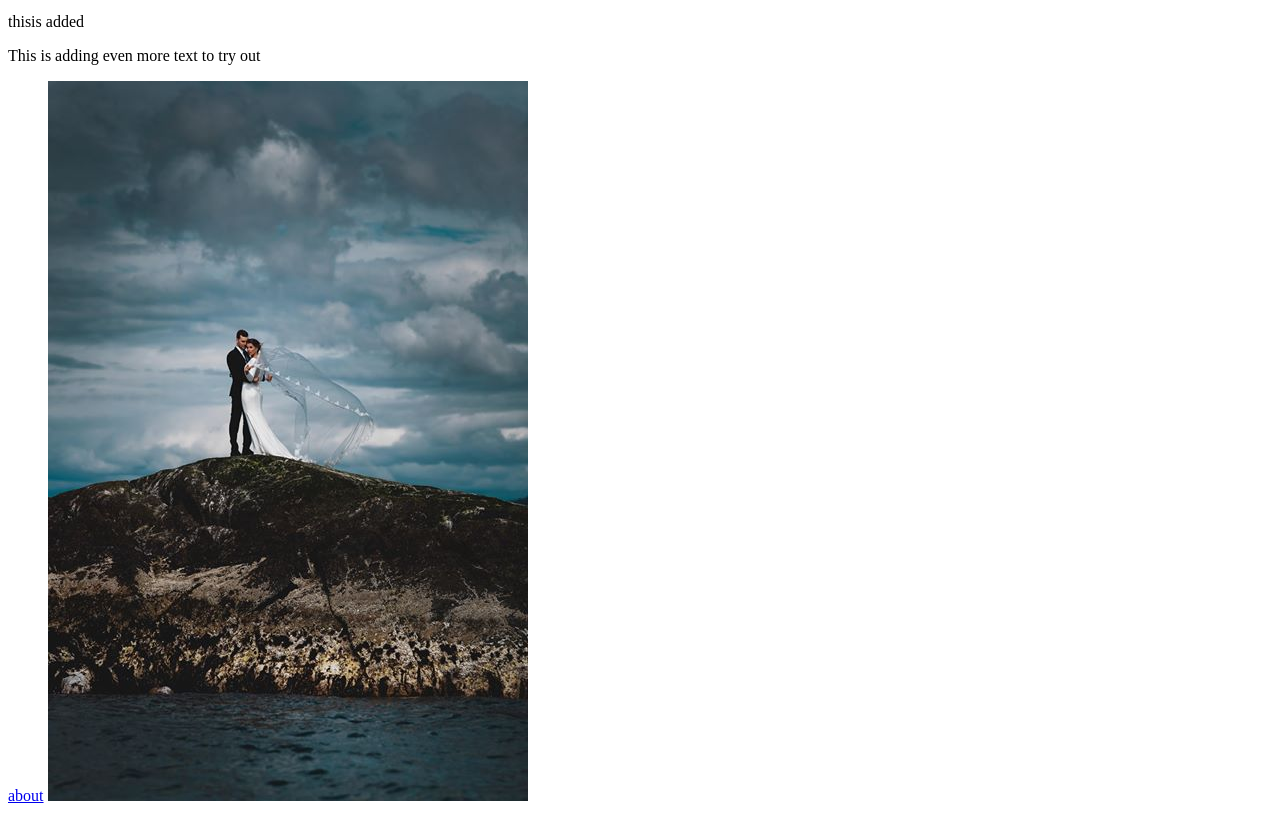
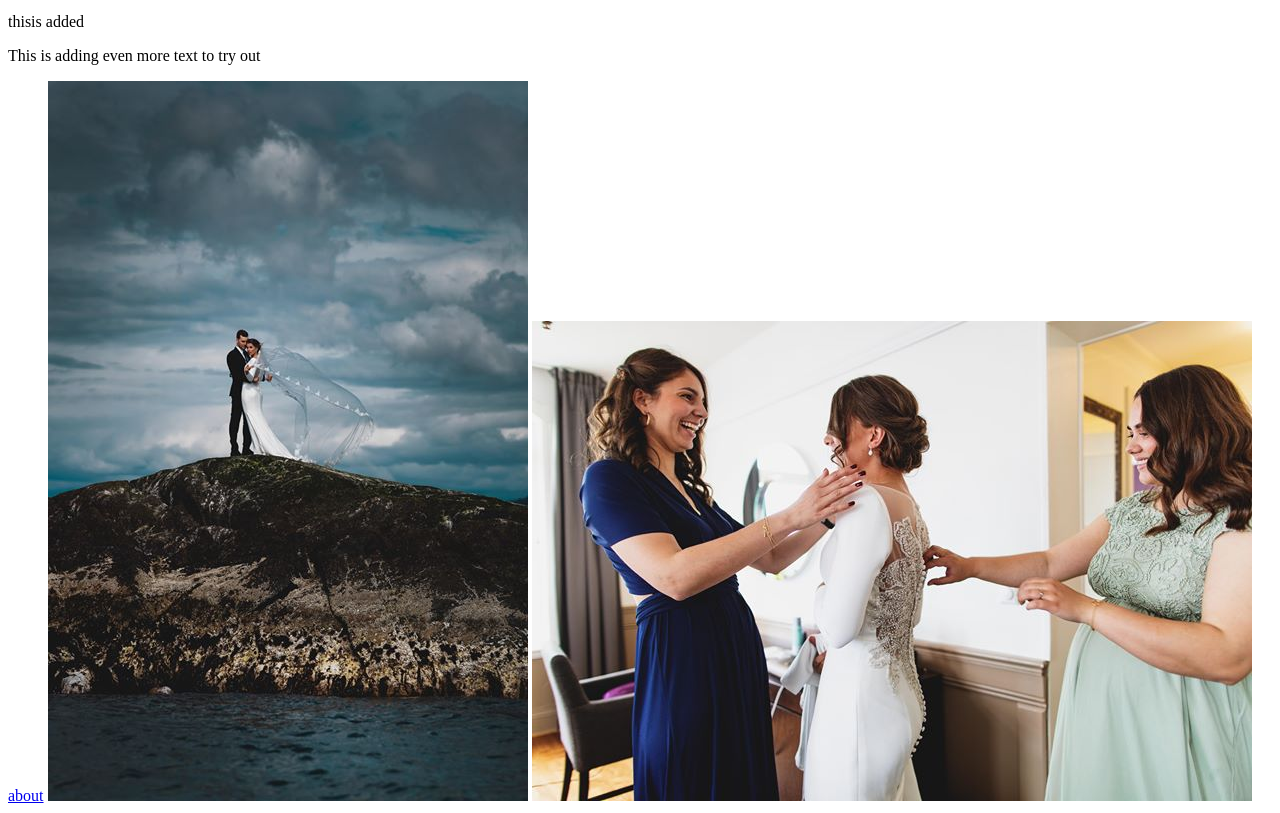
Before and after one commit to BergitTveit/Lesson, a plain HTML site: page index.html in a window 1280 px wide. Shown: the part 119-932 px from the top of the page. Drawn offline with Linux system fonts and the light colour scheme.

Commit message:
added group to page

```diff
--- a/index.html
+++ b/index.html
@@ -21,6 +21,7 @@
       <p>This is adding even more text to try out</p>
       <a href="about.html">about</a>
       <img src="images/LINN 1.jpg" alt="seabride" />
+      <img src="Images/LINN 6.jpg" alt="group" />
     </main>
   </body>
 </html>
```
